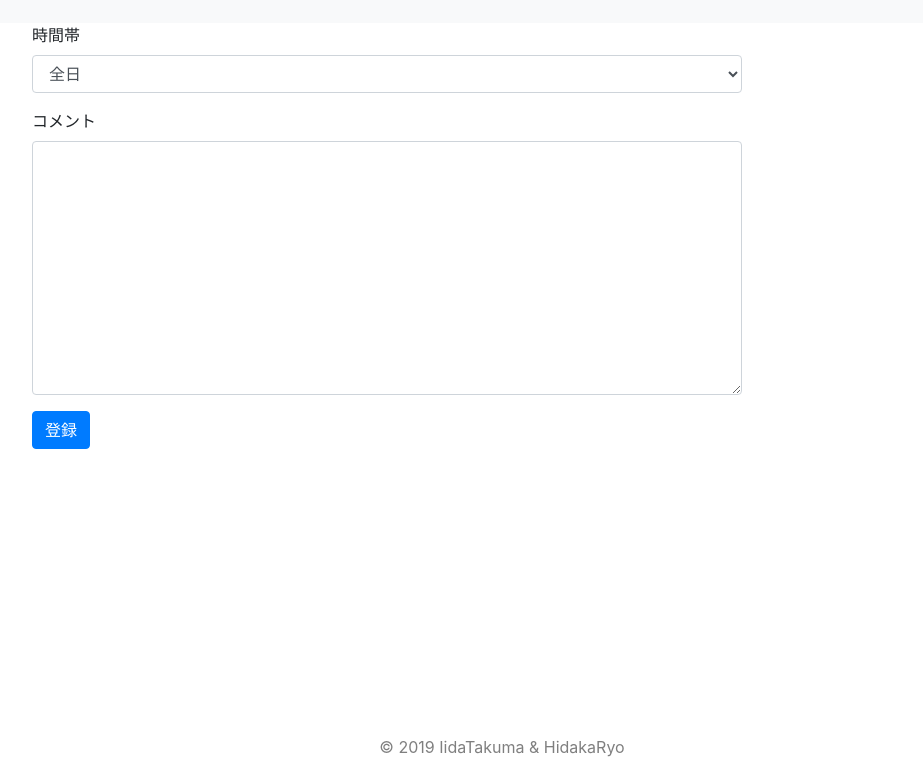
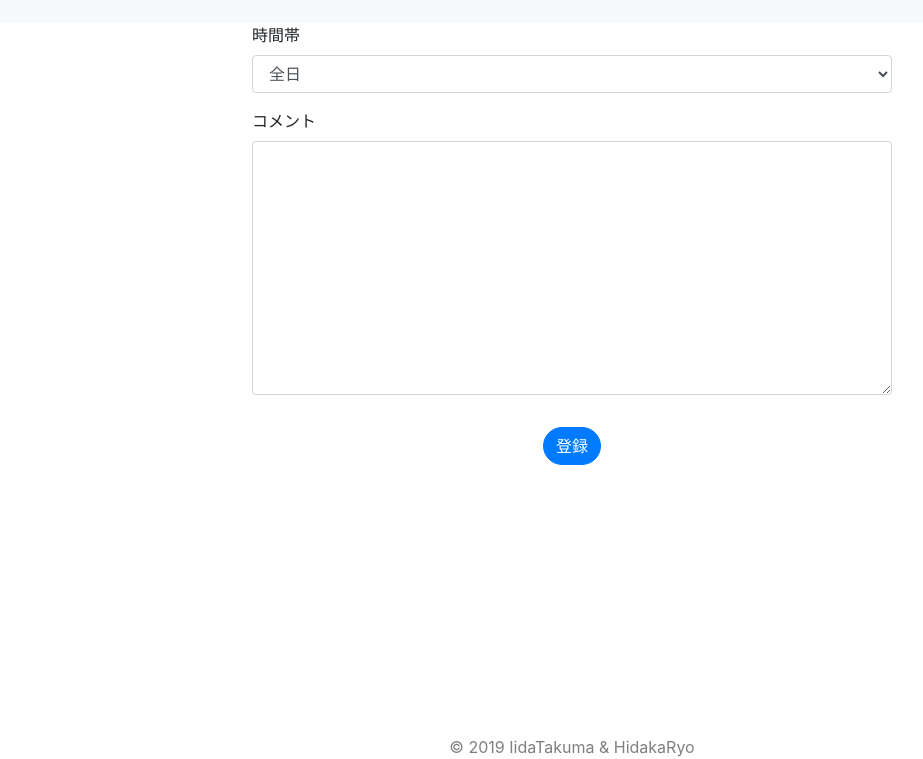
Before and after one commit to IidaTakuma/ShiftSwitch, a Django app: page /absence/create/ in a window 1280 px wide. Shown: the part 41-800 px from the top of the page, without its empty margins (68-991 px from the left). Run offline with Django 3.2, Linux system fonts and the light colour scheme; a user stored in the database is signed in; some libraries are stand-ins or nearby versions.

Commit message:
レイアウト周りを修正

```diff
--- a/ShiftSwitch/main/templates/base.html
+++ b/ShiftSwitch/main/templates/base.html
@@ -39,7 +39,7 @@
     {% block content %}
     {% endblock %}
   {% endblock %}
-  <footer class="text-center container">
+  <footer class="text-center container-fluid">
     <span class="text-black-50">&copy; 2019 IidaTakuma & HidakaRyo</span>
   </footer>
   <script src="https://code.jquery.com/jquery-3.2.1.slim.min.js" integrity="sha384-KJ3o2DKtIkvYIK3UENzmM7KCkRr/rE9/Qpg6aAZGJwFDMVNA/GpGFF93hXpG5KkN" crossorigin="anonymous"></script>
--- a/ShiftSwitch/main/templates/main/absenceCreate.html
+++ b/ShiftSwitch/main/templates/main/absenceCreate.html
@@ -5,20 +5,20 @@
     <span class="col-6">{{month}}月{{day}}日({{week}})</span>
 {% endblock %}
 {% block content %}
-    <div class="container">
+<main class="px-0 col-sm-12 col-lg-6 offset-lg-3">
     <form method="post" class="form-horizontal">
         {% csrf_token %}
         <div class='form-group'>
-                <label class="col-sm-4 control-label">時間帯</label>
-                <div class='col-sm-8'>{{form.shift_zone|add_class:"form-control"}}</div>
+            <label class="text-left control-label">時間帯</label>
+            <div>{{form.shift_zone|add_class:"form-control"}}</div>
         </div>
         <div class='form-group'>
-                <label class="col-sm-4 control-label">コメント</label>
-                <div class='col-sm-8'>{{form.comment|add_class:"form-control"}}</div>
+            <label class="text-left control-label">コメント</label>
+            <div>{{form.comment|add_class:"form-control"}}</div>
         </div>
-            <div class='form-group'>
-                <div class='col-sm-8'><button type="submit" class="btn btn-primary">登録</button></div>
+        <div class='form-group text-center'>
+            <button type="submit" class="btn btn-primary rounded-pill my-3">登録</button>
         </div>
     </form>
-    </div>
+</main>
 {% endblock %}
```
Also changed, not shown: ShiftSwitch/main/templates/main/alternativeCreate.html (+8 -8 lines), ShiftSwitch/main/templates/main/daily.html (+4 -4 lines), ShiftSwitch/main/templates/main/managerCreateUser.html (+7 -7 lines), ShiftSwitch/main/templates/main/mypage.html (+5 -6 lines), ShiftSwitch/db.sqlite3. Lines whose indentation alone changed are shown as unchanged.
